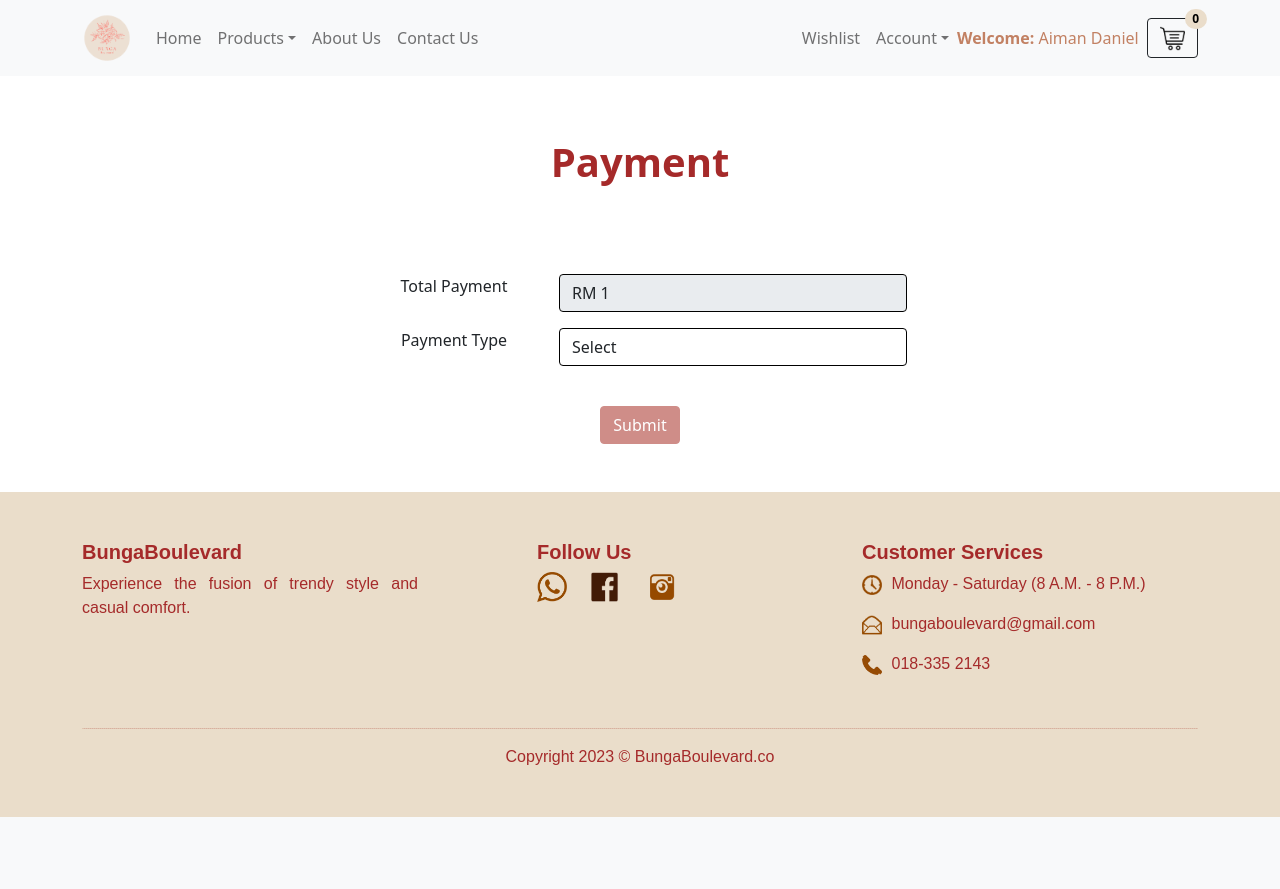
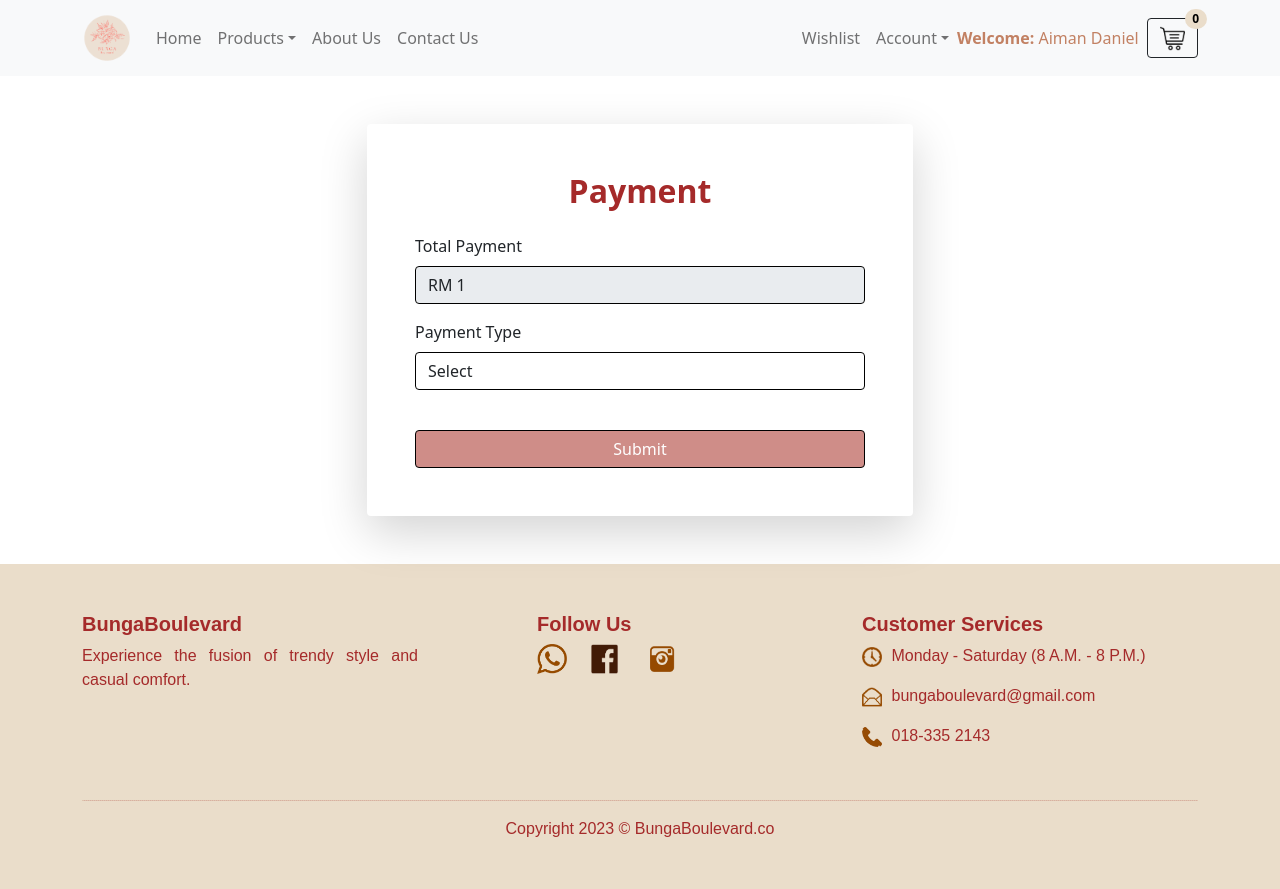
Before and after one commit to antideviant/bungaboulevard, a PHP site: page /bungaboulevard/payment.php in a window 1280 px wide. Before the commit the page ends 817 px from the top, so only its background shows below. Run offline with PHP 8.4, Linux system fonts and the light colour scheme; a user stored in the database is signed in; data that the repository does not hold is empty.

Commit message:
Update payment.php

```diff
--- a/payment.php
+++ b/payment.php
@@ -81,25 +81,24 @@ echo "<script>alert('Something went wrong. Please try again');</script>";
     <body>
 
 <?php include_once('includes/header.php');?>
-        <!-- Header-->
-        <header class="py-5">
-                <div class="text-center font-color:pink;">
-                    <h1 class="mt-4"><strong><span class="pink-text">Payment</span></strong></h1>
+        <div class="container">
+        <div class="row justify-content-center">
+            <div class="col-md-9 col-lg-12 col-xl-6">
+                <div class="card shadow-lg o-hidden border-0 my-5">
+                    <div class="card-body p-0">
+                        <div class="row">
+                            <div class="col-lg-6 col-xl-12">
+                                <div class="p-5">
+                                    <div class="text-center">
+                                        <h2 class="text-dark mb-4" style="text-align: center; font-color:pink;"><strong><span style="color: #A52A2A;">Payment</span></strong></h2>
                                     </div>
-        </header>
-
-        <!-- Section-->
-        <section class="py-5">
-            <div class="container px-4  mt-5">
-
                                     <form method="post" name="signup">
-    <div class="row justify-content-center">
-        <div class="col-2 text-center">Total Payment</div>
-        <div class="col-4"><input type="text" name="totalamount" value="RM <?php echo $_SESSION['gtotal'];?>" class="form-control" readonly></div>
+                                        <div class="mb-3">
+                                            <label class="form-label">Total Payment</label>
+                                            <input input type="text" name="totalamount" value="RM <?php echo $_SESSION['gtotal'];?>" class="form-control" readonly>
                                         </div>
-    <div class="row mt-3 justify-content-center">
-        <div class="col-2 text-center">Payment Type</div>
-        <div class="col-4">
+                                        <div class="mb-3">
+                                            <label class="form-label">Payment Type</label>
                                             <select class="form-control" name="paymenttype" id="paymenttype" required>
                                                 <option value="">Select</option>
                                                 <option value="e-Wallet">E-Wallet</option>
@@ -108,18 +107,21 @@ echo "<script>alert('Something went wrong. Please try again');</script>";
                                                 <option value="Cash on Delivery">Cash on Delivery (COD)</option>
                                             </select>
                                         </div>
+                                        <div class="mb-3" id="txnno">
+                                            <div class="col-4">Transaction Number</div>
+                                            <div class="col4"><input type="text" name="txnnumber" id="txnnumber" class="form-control" maxlength="50"></div>
                                         </div>
-    <div class="row mt-3 justify-content-center" id="txnno">
-        <div class="col-2 text-center">Transaction Number</div>
-        <div class="col-4"><input type="text" name="txnnumber" id="txnnumber" class="form-control" maxlength="50"></div>
-    </div><br>
-    <div class="row mt-3 justify-content-center">
-        <div class="col-6 text-center"><input type="submit" name="submit" id="submit" class="btn btn-primary btn2" value="Submit" required></div>
+                                        <br>
+                                        <input type="submit" name="submit" id="submit" class="btn btn-primary d-block btn-user w-100" value="Submit" style="background: #cf8d88; border-color: #000000;" required>
+                                    </form>
                                 </div>
-</form>
-
                             </div>
-        </section>
+                        </div>
+                    </div>
+                </div>
+            </div>
+        </div>
+    </div>
         <!-- Footer-->
    <?php include_once('includes/footer.php'); ?>
         <!-- Custom core JS-->
```
Lines whose indentation alone changed are shown as unchanged.
